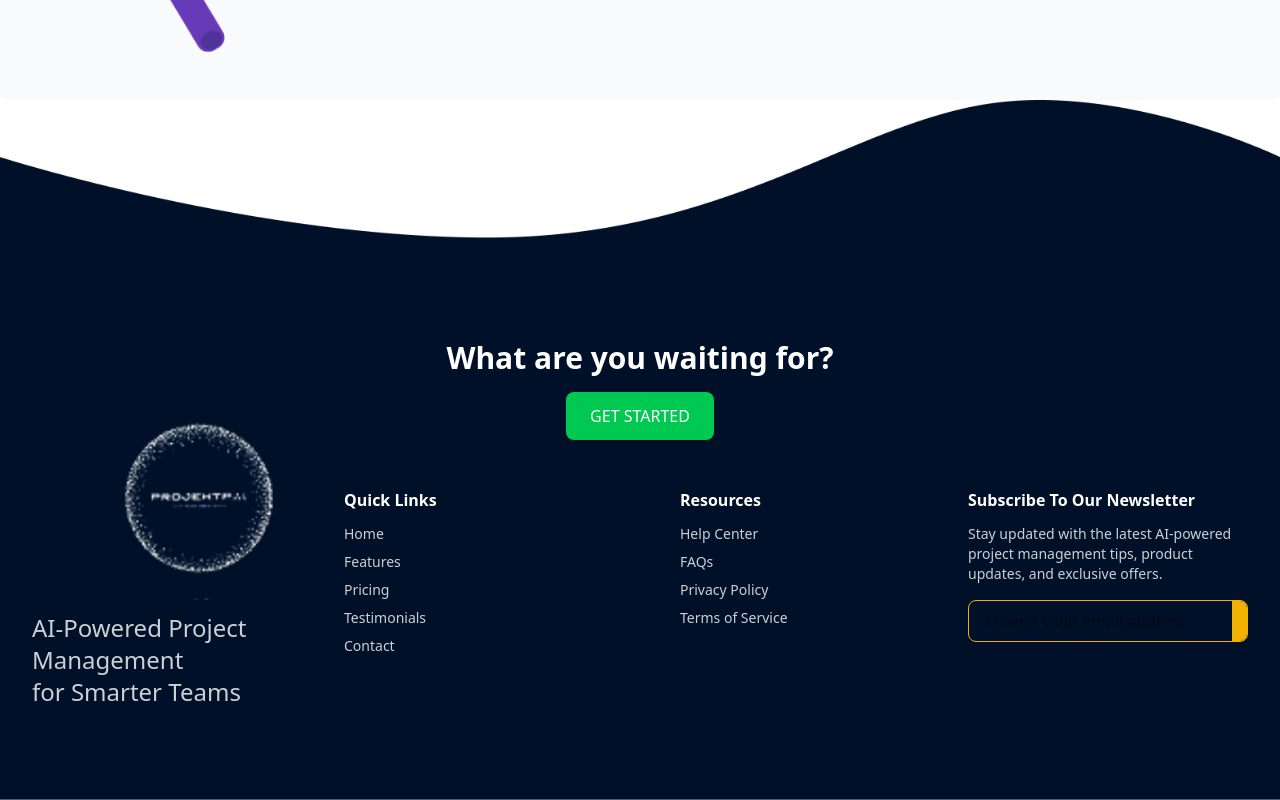
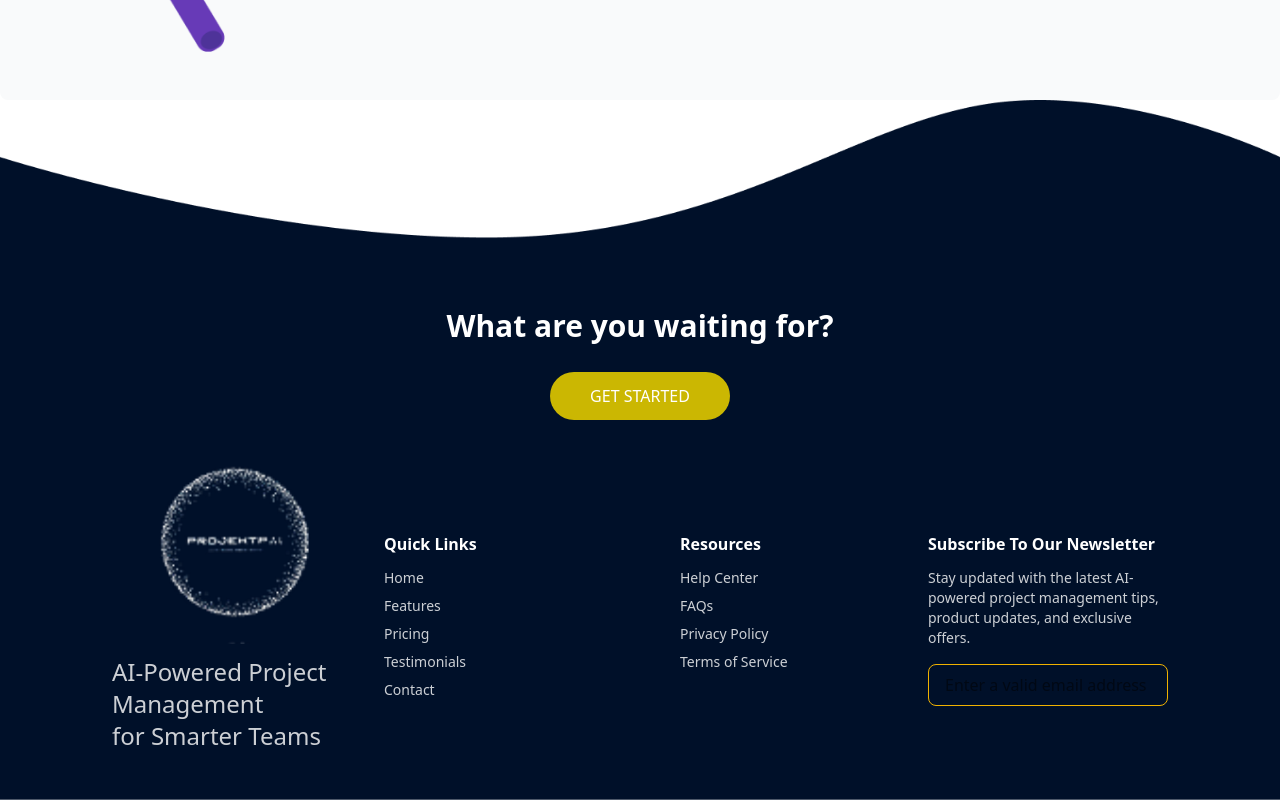
Before and after one commit to MohammedRasif/Sloukile, a React (Vite) app: page / in a window 1280 px wide. Shown: the part 4544-5344 px from the top of the page. Built offline with nearby package versions, Linux system fonts and the light colour scheme.

Commit message:
footer section responsive done

```diff
--- a/src/component/Footer/Footer.jsx
+++ b/src/component/Footer/Footer.jsx
@@ -16,25 +16,25 @@ const Footer = () => {
       </div>
 
       {/* Overlay Content */}
-      <div className="relative text-white py-8 px-4 sm:px-6 lg:px-8 mt-40 sm:mt-32 lg:mt-52">
+      <div className="relative text-white py-8 px-4 sm:px-6 lg:px-8 mt-40 sm:mt-32 lg:mt-44">
         {/* CTA Section */}
-        <div className="text-center max-w-2xl mx-auto mb-6 sm:mb-8 lg:mb-12">
+        <div className="text-center max-w-2xl mx-auto mb-6 sm:mb-8 lg:mb-28">
           <h2 className="text-lg sm:text-xl md:text-2xl lg:text-3xl font-bold">
             What are you waiting for?
           </h2>
-          <button className="mt-2 sm:mt-3 lg:mt-4 bg-green-500 text-white px-3 sm:px-4 lg:px-6 py-1 sm:py-2 lg:py-3 rounded-lg font-medium hover:bg-green-600 transition">
+          <button className="mt-2 sm:mt-3 lg:mt-7 bg-[#CBB702]  text-white px-3 sm:px-4 lg:px-10 py-1 sm:py-2 lg:py-3 rounded-full font-medium  transition">
             GET STARTED
           </button>
         </div>
 
         {/* Footer Content */}
-        <div className="grid grid-cols-2 sm:grid-cols-2 lg:grid-cols-4  lg:gap-8">
+        <div className="grid grid-cols-2 sm:grid-cols-2 lg:grid-cols-4  lg:gap-8 lg:px-20">
           {/* Left Section */}
           <div className="flex flex-col items-center sm:items-start text-center sm:text-left mb-6 sm:mb-0 lg:-mt-24">
             <div className="rounded-full flex items-center justify-center">
               <img
                 src={img1}
-                className="w-40 sm:w-48 lg:w-60 h-32 sm:h-40 lg:h-52 lg:ml-12"
+                className="w-40 sm:w-48 lg:w-60 h-32 sm:h-40 lg:h-52 lg:-pl-12"
                 alt="Logo"
               />
             </div>
```
